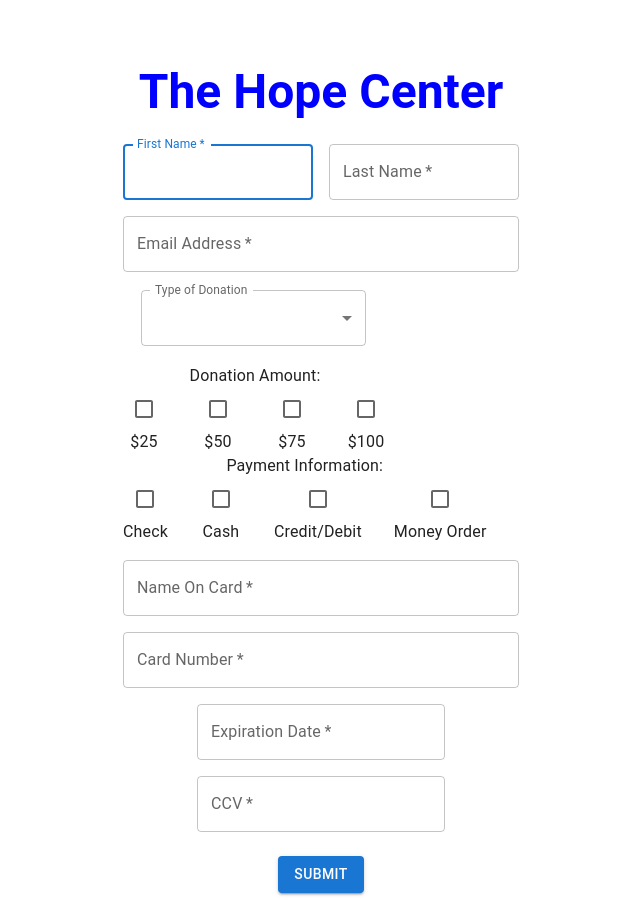
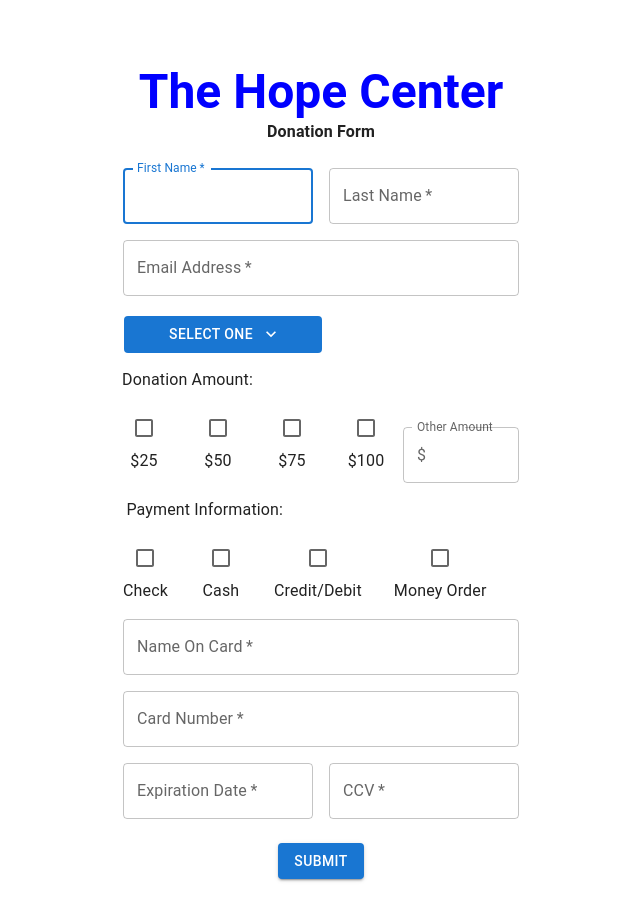
Before and after one commit to alogan15/The-Hope-Center, a React (Create React App) app in the folder hope-center-app/: page /moneyform in a window 1280 px wide. Shown: the whole page, without its empty margins (319-959 px from the left). Built offline with nearby package versions, Linux system fonts and the light colour scheme.

Commit message:
buttons added

```diff
--- a/hope-center-app/src/App.js
+++ b/hope-center-app/src/App.js
@@ -5,22 +5,24 @@ import ForgotPwd from './components/ForgotPwd';
 import Login from './components/Login';
 import Verify from './components/Verify';
 import DonateForm from './components/DonationForm';
-import TextFields from './components/Textfield';
 import MonetaryDonate from './components/MonetaryDonate';
 
 function App() {
   return (
     <div className="App">
-      {/* <Router>
+      <Router>
         <Routes>
           <Route path="/" element={<Login />} />
           <Route path="/signup" element={<SignUp />} />
           <Route path="/forgotpwd" element={<ForgotPwd />} />
           <Route path="/verify" element={<Verify />} />
+          <Route path="/donateform" element={<DonateForm />} />
+          <Route path="/moneyform" element={<MonetaryDonate />} />
+
         </Routes>
-      </Router> */}
-      {/* <DonateForm /> */}
-      <MonetaryDonate />
+      </Router>
+      <div></div>
+
     </div>
   );
 }
--- a/hope-center-app/src/components/CreateAcct.js
+++ b/hope-center-app/src/components/CreateAcct.js
@@ -163,6 +163,16 @@ export default function SignUp() {
               Create Account
             </Button>
 
+            <Link to="/donateform" style={code}>
+                <Button>
+                    Donate Money
+                </Button>
+              </Link>
+              <Link to="/moneyform" style={code}>
+                <Button>
+                    Donate Product
+                </Button>
+              </Link>
           </Box>
         </Box>
         {/* <Copyright sx={{ mt: 5 }} /> */}
--- a/hope-center-app/src/components/DonationForm.js
+++ b/hope-center-app/src/components/DonationForm.js
@@ -41,6 +41,7 @@ export default function DonateForm() {
          <Typography component="h1" variant="h3" style={title}>
             <b>The Hope Center</b>
          </Typography>
+         <Typography><b>Donation Form</b></Typography>
 
           <Box component="form" noValidate onSubmit={handleSubmit} sx={{ mt: 3 }}>
             <Grid container spacing={2}>
@@ -74,11 +75,12 @@ export default function DonateForm() {
                   name="email"
                   autoComplete="email"
                 />
+              </Grid>
 
+              <Grid item xs={10} sm={6}>
+                <TextFields />
               </Grid>
-              <Grid item xs={4}>
-              <TextFields />
-              </Grid>
+
               <Grid item xs={12}>
                 <TextField
                   required
--- a/hope-center-app/src/components/MonetaryDonate.js
+++ b/hope-center-app/src/components/MonetaryDonate.js
@@ -10,8 +10,11 @@ import { createTheme, ThemeProvider } from '@mui/material/styles';
 import TextFields from './Textfield';
 import Checkbox from '@mui/material/Checkbox';
 import FormControlLabel from '@mui/material/FormControlLabel';
-
-
+import FormControl from '@mui/material/FormControl';
+import OutlinedInput from '@mui/material/OutlinedInput';
+import InputLabel from '@mui/material/InputLabel';
+import InputAdornment from '@mui/material/InputAdornment';
+import Stack from '@mui/material/Stack';
 
 
 const theme = createTheme();
@@ -20,10 +23,23 @@ const title={
     color:'blue'
 }
 
+const payment={
+    marginRight:'auto',
+    padding: '15px'
+}
 
+const payment2={
+    marginRight:'200px',
+    padding: '15px'
+}
 
-const label = { inputProps: { 'aria-label': 'Checkbox demo' } };
-
+const btn={
+    marginTop:'20px'
+}
+const other={
+    marginTop:'20px',
+    marginLeft:'auto'
+}
 
 export default function MonetaryDonate() {
   const handleSubmit = (event) => {
@@ -50,6 +66,8 @@ export default function MonetaryDonate() {
          <Typography component="h1" variant="h3" style={title}>
             <b>The Hope Center</b>
          </Typography>
+         <Typography><b>Donation Form</b></Typography>
+
 
           <Box component="form" noValidate onSubmit={handleSubmit} sx={{ mt: 3 }}>
             <Grid container spacing={2}>
@@ -74,7 +92,7 @@ export default function MonetaryDonate() {
                   autoComplete="family-name"
                 />
               </Grid>
-              <Grid item xs={12}>
+              <Grid item xs={12} >
                 <TextField
                   required
                   fullWidth
@@ -83,12 +101,17 @@ export default function MonetaryDonate() {
                   name="email"
                   autoComplete="email"
                 />
-              <Grid item xs={4}>
+              <Grid style={btn} item xs={10} sm={6}>
+
               <TextFields />
+
               </Grid>
               </Grid>
-            <Grid>
-            <Typography>Donation Amount:</Typography>
+
+
+
+            <Typography style={payment}>Donation Amount:</Typography>
+            <Stack direction="row">
             <FormControlLabel
                 value="bottom"
                 control={<Checkbox />}
@@ -113,9 +136,18 @@ export default function MonetaryDonate() {
                 label="$100"
                 labelPlacement="bottom"
              />
-            </Grid>
+             <FormControl style={other} >
+                <InputLabel htmlFor="outlined-adornment-amount">Other Amount</InputLabel>
+                <OutlinedInput
+                    id="outlined-adornment-amount"
+                    startAdornment={<InputAdornment position="start">$</InputAdornment>}
+                    label="Amount"
+            />
+        </FormControl>
+
+            </Stack>
             <Grid>
-            <Typography>Payment Information:</Typography>
+            <Typography style={payment2}>Payment Information:</Typography>
             <FormControlLabel
                 value="bottom"
                 control={<Checkbox />}
@@ -160,7 +192,7 @@ export default function MonetaryDonate() {
                   autoComplete="card-number"
                 />
               </Grid>
-              <Grid item xs={12}>
+              <Grid item xs={12} sm={6}>
                 <TextField
                   required
                   name="expDate"
@@ -168,7 +200,7 @@ export default function MonetaryDonate() {
                   autoComplete="exp-date"
                 />
               </Grid>
-              <Grid item xs={12}>
+              <Grid item xs={12} sm={6}>
                 <TextField
                   required
                   name="ccv"
--- a/hope-center-app/src/components/Textfield.js
+++ b/hope-center-app/src/components/Textfield.js
@@ -1,59 +1,108 @@
 import * as React from 'react';
-import Box from '@mui/material/Box';
-import TextField from '@mui/material/TextField';
+import { styled, alpha } from '@mui/material/styles';
+import Button from '@mui/material/Button';
+import Menu from '@mui/material/Menu';
 import MenuItem from '@mui/material/MenuItem';
+import EditIcon from '@mui/icons-material/Edit';
+import FileCopyIcon from '@mui/icons-material/FileCopy';
+import KeyboardArrowDownIcon from '@mui/icons-material/KeyboardArrowDown';
 
-const field={
-    margin:'auto',
-    padding:'10px'
+
+const StyledMenu = styled((props) => (
+  <Menu
+    elevation={0}
+    anchorOrigin={{
+      vertical: 'bottom',
+      horizontal: 'right',
+    }}
+    transformOrigin={{
+      vertical: 'top',
+      horizontal: 'right',
+    }}
+    {...props}
+  />
+))(({ theme }) => ({
+  '& .MuiPaper-root': {
+    borderRadius: 6,
+    marginTop: theme.spacing(1),
+    minWidth: 180,
+    color:
+      theme.palette.mode === 'light' ? 'rgb(55, 65, 81)' : theme.palette.grey[300],
+    boxShadow:
+      'rgb(255, 255, 255) 0px 0px 0px 0px, rgba(0, 0, 0, 0.05) 0px 0px 0px 1px, rgba(0, 0, 0, 0.1) 0px 10px 15px -3px, rgba(0, 0, 0, 0.05) 0px 4px 6px -2px',
+    '& .MuiMenu-list': {
+      padding: '4px 0',
+    },
+    '& .MuiMenuItem-root': {
+      '& .MuiSvgIcon-root': {
+        fontSize: 18,
+        color: theme.palette.text.secondary,
+        marginRight: theme.spacing(1.5),
+      },
+      '&:active': {
+        backgroundColor: alpha(
+          theme.palette.primary.main,
+          theme.palette.action.selectedOpacity,
+        ),
+      },
+    },
+  },
+}));
+
+
+const btn={
+    marginLeft:'1px'
+}
+export default function TextFields() {
+  const [anchorEl, setAnchorEl] = React.useState(null);
+  const open = Boolean(anchorEl);
+  const handleClick = (event) => {
+    setAnchorEl(event.currentTarget);
+  };
+
+  function handleClose(nav) {
+    window.location.href = nav;
 }
 
-const currencies = [
+  return (
+    <div>
+      <Button
+        fullWidth
+        style={btn}
+        id="demo-customized-button"
+        aria-controls={open ? 'demo-customized-menu' : undefined}
+        aria-haspopup="true"
+        aria-expanded={open ? 'true' : undefined}
+        variant="contained"
+        disableElevation
+        onClick={handleClick}
+        endIcon={<KeyboardArrowDownIcon />}
+      >
+        Select One
+      </Button>
+      <StyledMenu
+        id="demo-customized-menu"
+        MenuListProps={{
+          'aria-labelledby': 'demo-customized-button',
+        }}
+        anchorEl={anchorEl}
+        open={open}
+        onClose={handleClose}
+      >
 
-  {
-    value: '',
-    label: 'Product/Item',
-  },
-  {
-    value: '',
-    label: 'Monetary',
-  }
-];
+        <MenuItem onClick={() => {handleClose("/donateform")}} disableRipple>
 
-export default function TextFields() {
-  const [currency, setCurrency] = React.useState('EUR');
+          <EditIcon />
 
-  const handleChange = (event) => {
-    setCurrency(event.target.value);
-  };
+          Product/Item
 
-  return (
-    <Box
-      component="form"
-      sx={{
-        '& .MuiTextField-root': { m: 1, width: '25ch' },
-      }}
-      noValidate
-      autoComplete="off"
-      style={field}
-    >
-      <div>
-        <TextField
-          id="outlined-select-currency"
-          select
-          label="Type of Donation"
-          value={currency}
-          onChange={handleChange}
+        </MenuItem>
 
-        >
-          {currencies.map((option) => (
-            <MenuItem key={option.value} value={option.value}>
-              {option.label}
-            </MenuItem>
-          ))}
-        </TextField>
-
-      </div>
-    </Box>
+        <MenuItem onClick={() => {handleClose("/moneyform")}}  disableRipple>
+          <FileCopyIcon />
+          Monetary
+        </MenuItem>
+      </StyledMenu>
+    </div>
   );
 }
```
